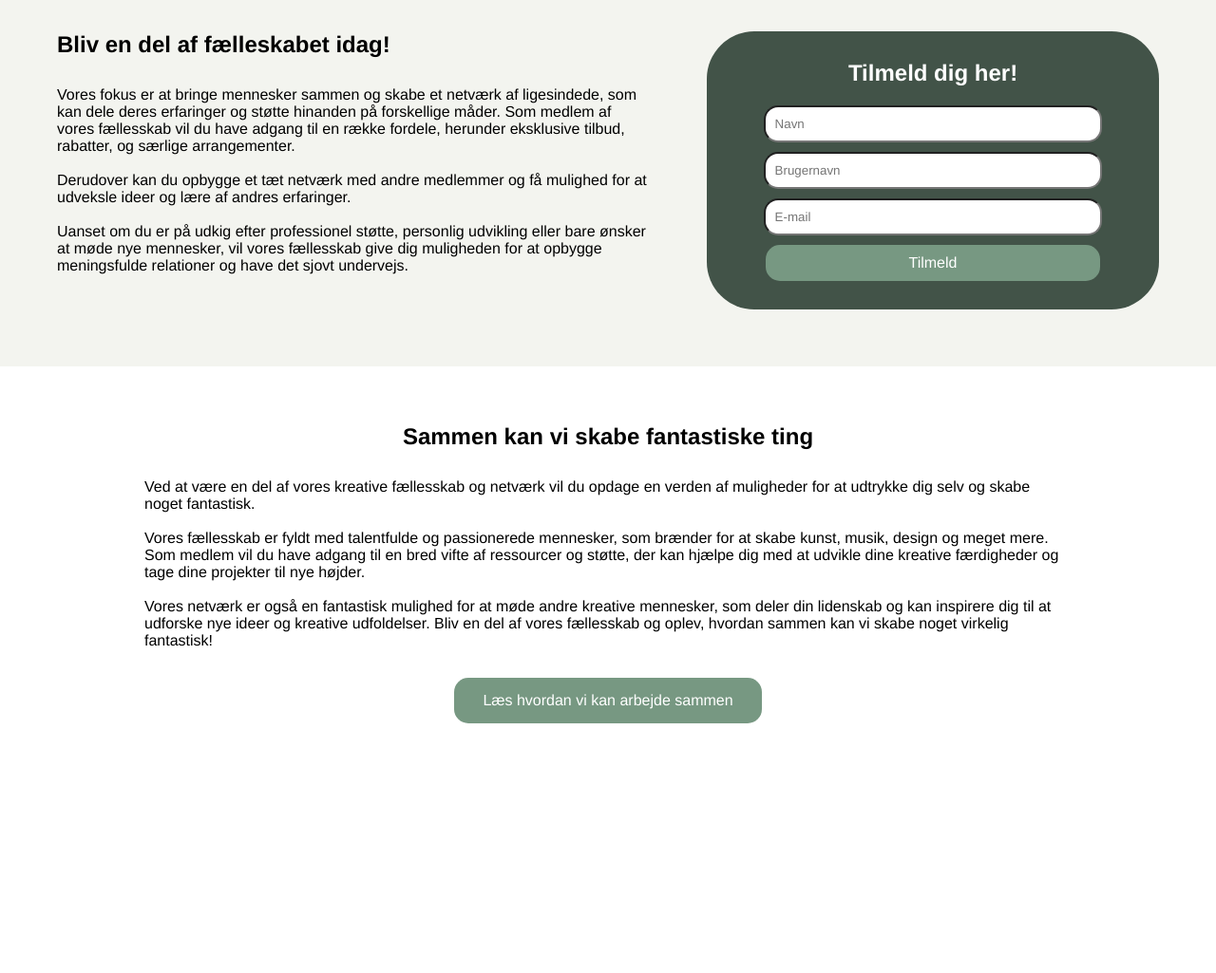
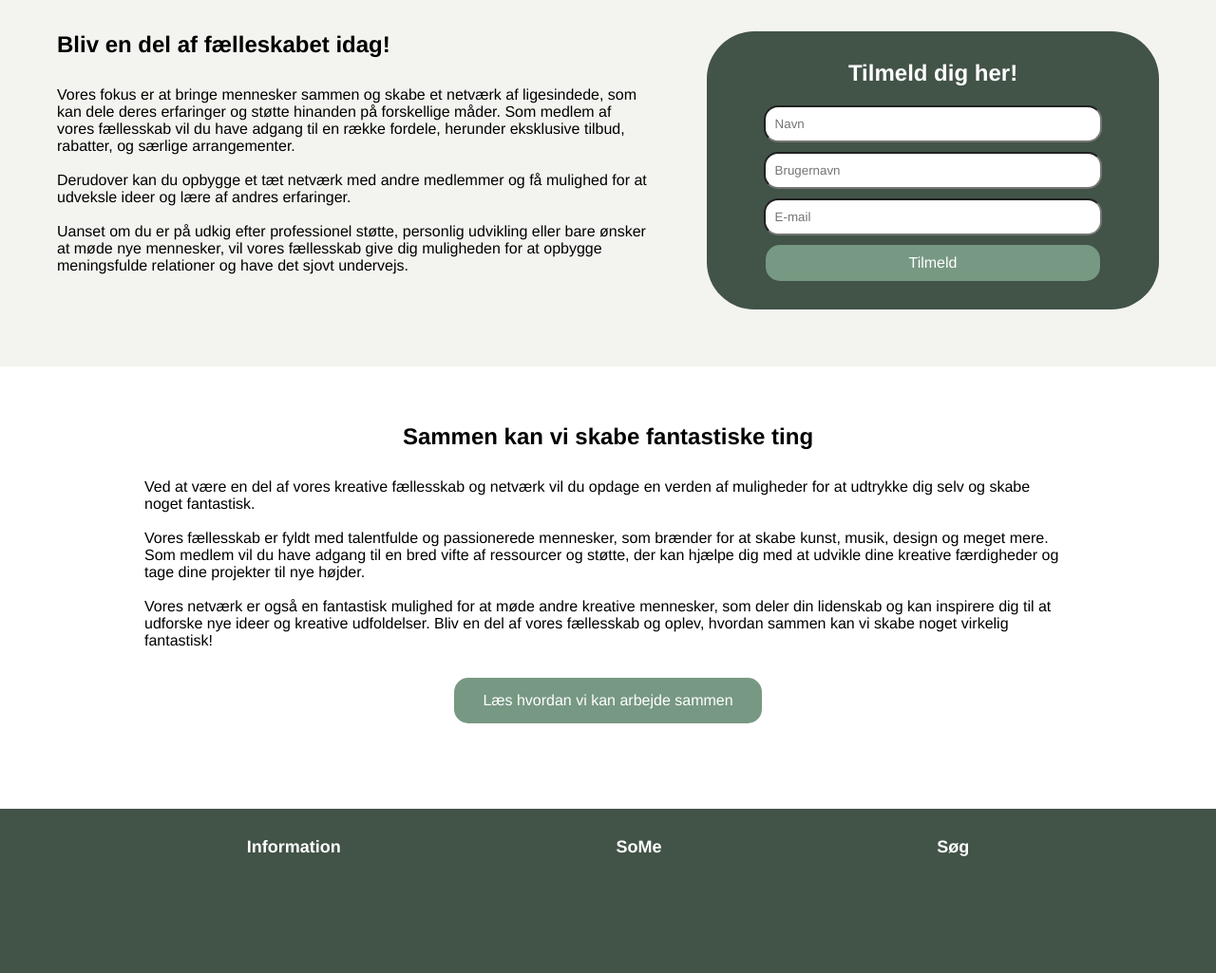
Before and after one commit to aintLoyal/Kodning, a plain HTML site: page index.html in a window 1280 px wide. Shown: the part 581-1606 px from the top of the page at 95% size. Before the commit the page ends 1433 px from the top, so only its background shows below. Drawn offline with Linux system fonts and the light colour scheme.

Commit message:
footer tilføjet

```diff
--- a/css/style.css
+++ b/css/style.css
@@ -158,3 +158,22 @@ article div {
     align-self: center;
     margin: 30px;
 }
+
+footer {
+    background-color: #425348;
+    height: 200px;
+    display: flex;
+    flex-direction: row;
+    justify-content: space-evenly;
+}
+
+footer div {
+    margin: 30px;
+}
+
+footer a {
+    text-decoration: none;
+    color: white;
+    font-size: large;
+    font-weight: 900;
+}
--- a/index.html
+++ b/index.html
@@ -67,7 +67,15 @@
         </article>
 
         <footer>
-
+            <div>
+                <a href="#">Information</a>
+            </div>
+            <div>
+                <a href="#">SoMe</a>
+            </div>
+            <div>
+                <a href="#">Søg</a>
+            </div>
         </footer>
     </main>
 
```
